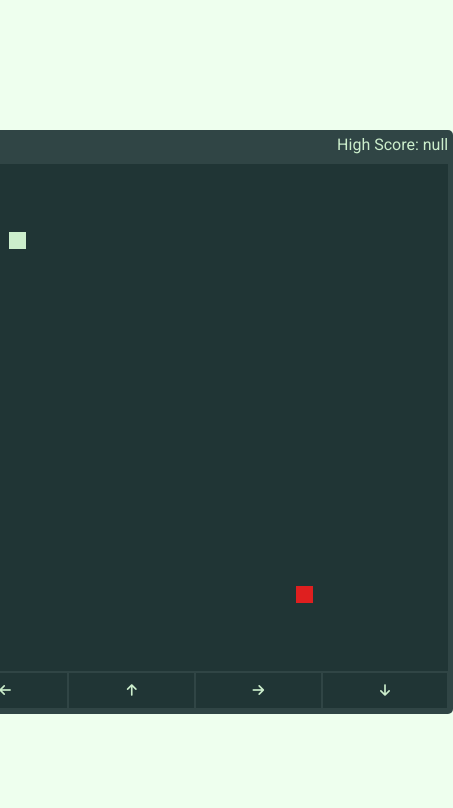
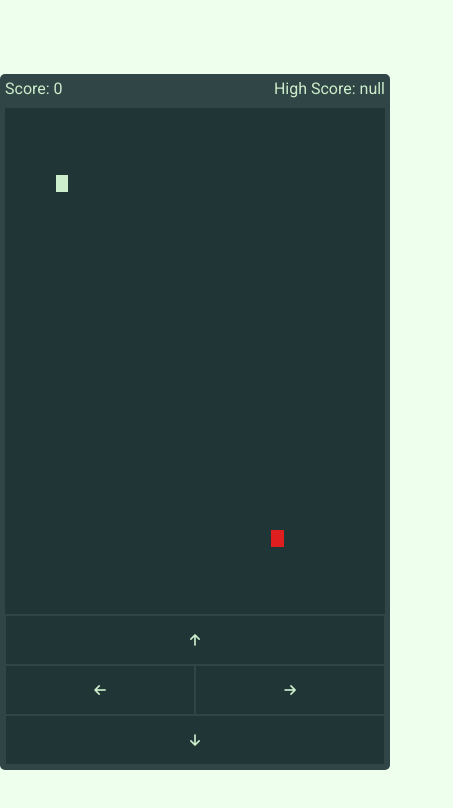
Before and after one commit to Lowtierre/snake, a plain HTML site: page index.html in a window 390 px wide. Shown: the whole page, 453 px wide, since content can reach past the window. Drawn offline with Linux system fonts and the light colour scheme.

Commit message:
mobile version

```diff
--- a/index.html
+++ b/index.html
@@ -17,16 +17,16 @@
         </div>
         <div class="playboard"></div>
         <div class="controls">
-            <button class="control" data-key="ArrowLeft">
+            <button class="control left" data-key="ArrowLeft">
                 <i class="fa-solid fa-arrow-left"></i>
             </button>
-            <button class="control" data-key="ArrowUp">
+            <button class="control up" data-key="ArrowUp">
                 <i class="fa-solid fa-arrow-up"></i>
             </button>
-            <button class="control" data-key="ArrowRight">
+            <button class="control right" data-key="ArrowRight">
                 <i class="fa-solid fa-arrow-right"></i>
             </button>
-            <button class="control" data-key="ArrowDown">
+            <button class="control down" data-key="ArrowDown">
                 <i class="fa-solid fa-arrow-down"></i>
             </button>
         </div>
--- a/style.css
+++ b/style.css
@@ -59,3 +59,30 @@ body {
 .snake {
     background-color: #cceecc;
 }
+
+@media screen and (max-width: 768px) {
+    .container {
+        width: 100%;
+        display: flex;
+        flex-direction: column;
+        align-items: center;
+    }
+    .scores, .controls, .playboard {
+        width: 100%;
+    }
+    .controls {
+        grid-template: 50px 50px 50px / 50% 50%;
+    }
+    .up {
+        grid-area: 1 / 1 / 2 / 4;
+    }
+    .left {
+        grid-area: 2 / 1 / 2 / 2;
+    }
+    .right {
+        grid-area: 2 / 2 / 3 / 4;
+    }
+    .down {
+        grid-area: 3 / 1 / 3 / 4;
+    }
+}
```
